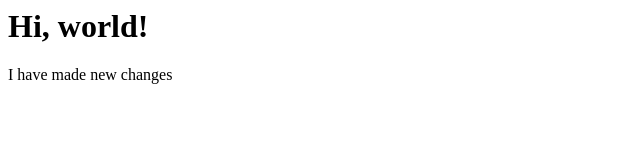
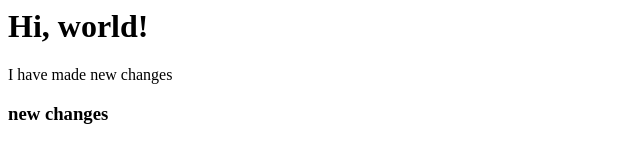
Before and after one commit to InaIzvorean/my-projects, a plain HTML site: page index.html in a window 1280 px wide. Shown: the whole page, without its empty margins (0-640 px from the left). Drawn offline with Linux system fonts and the light colour scheme.

Commit message:
new row added

```diff
--- a/index.html
+++ b/index.html
@@ -1,2 +1,3 @@
 <h1> Hi, world!</h1>
 <p>I have made new changes</p>
+<h3>new changes</h3>
```
